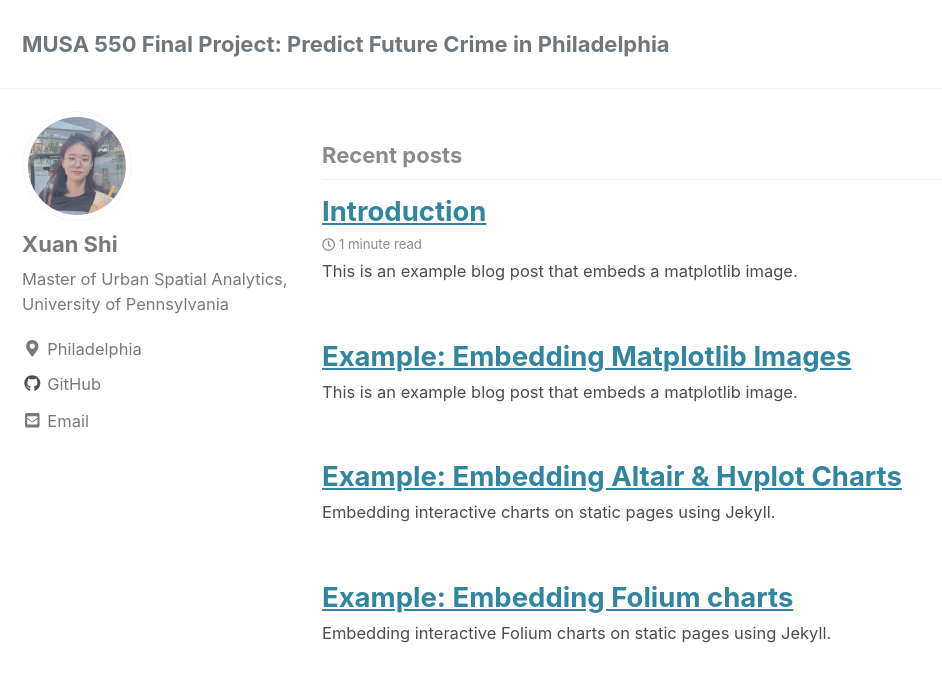
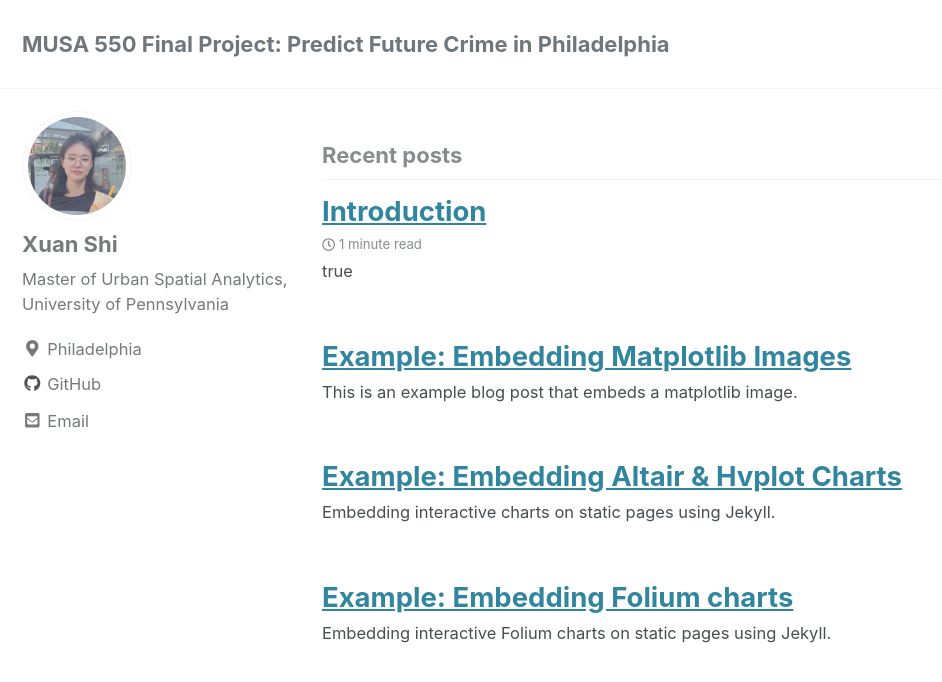
Before and after one commit to Seren-SX/MUSA550-final, a Jekyll site: the page built from index.html, in a window 1280 px wide and 900 px high. Shown: the top 682 px of the window, without its empty margins (0-942 px from the left). Built offline with Jekyll 4.4.1, drawn with Linux system fonts in a browser that asks for light colours; cached includes are drawn as plain includes; nearby versions of some CDN libraries; a script that is not in the unit is left out; the list of posts is cut into pages by our own code.

Commit message:
Update 2020-12-22-Introduction.md

```diff
--- a/_posts/2020-12-22-Introduction.md
+++ b/_posts/2020-12-22-Introduction.md
@@ -1,12 +1,12 @@
 ---
 published: true
 title: Introduction
-date: 2020-12-23T00:00:00.000Z
+date: 2020-12-22T00:00:00.000Z
 tags:
-  - dataviz
-  - matplotlib
-excerpt: This is an example blog post that embeds a matplotlib image.
-toc: true
+  - predictive policing
+  - Philadelphia
+excerpt: true
+toc: false
 toc_sticky: false
 read_time: true
 ---
```
